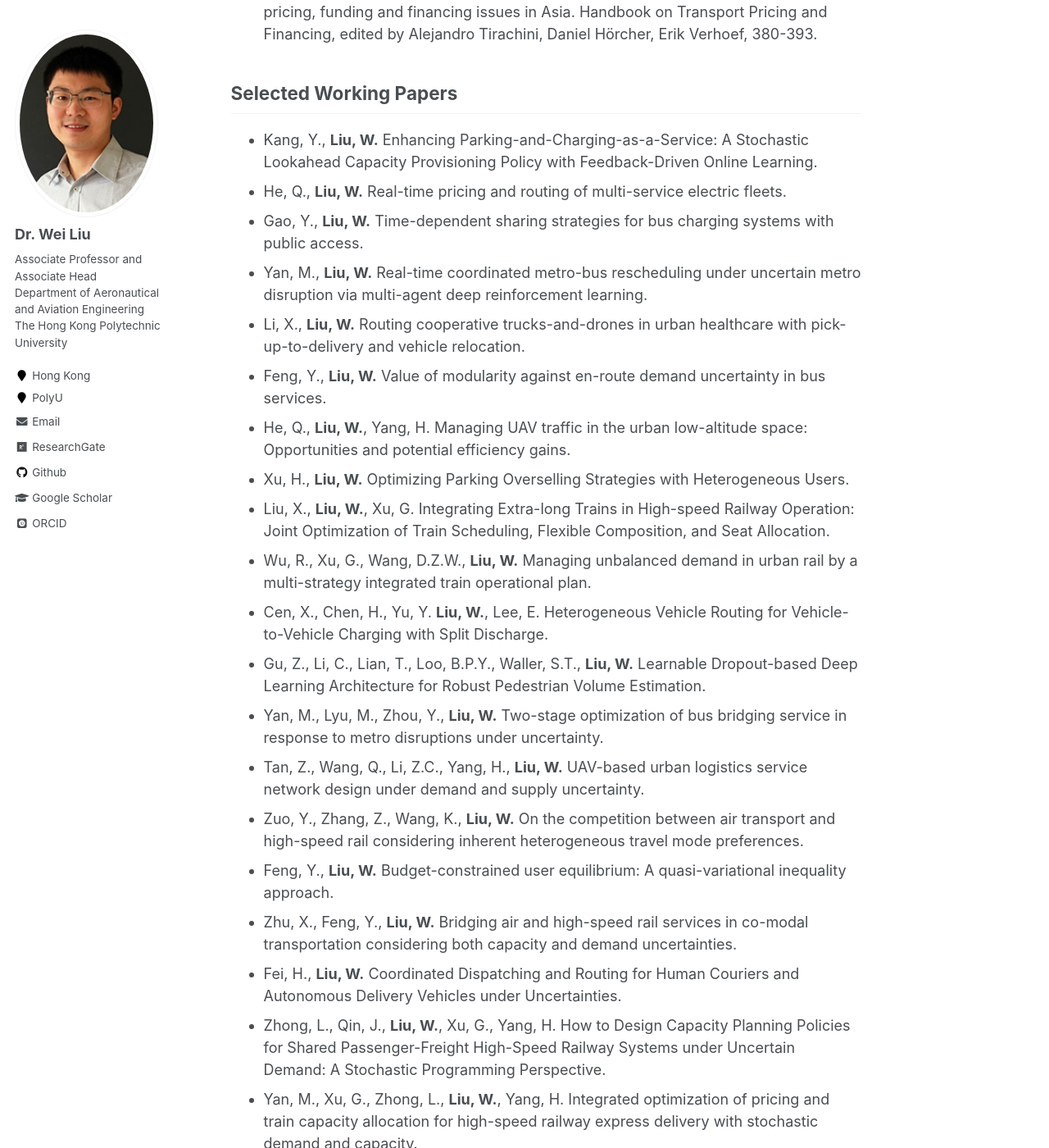
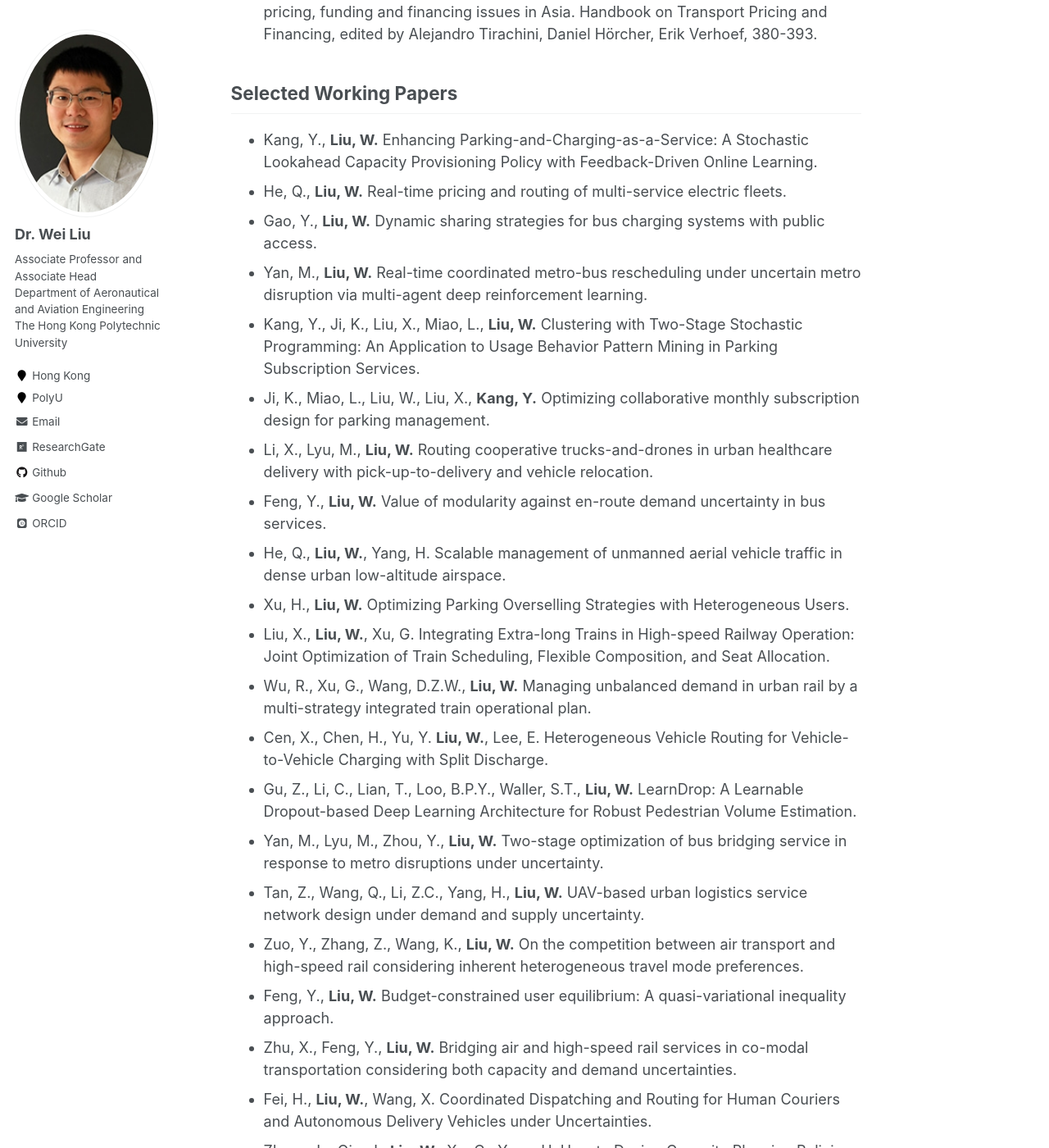
Before and after one commit to weiliu2016/weiliu2016.github.io, a Jekyll site: the page built from _pages/publications.md, in a window 1280 px wide and 1400 px high, scrolled down 315 px. Shown: the whole window at 82% size. Built offline with Jekyll 4.4.1, drawn with Linux system fonts in a browser that asks for light colours; some web fonts are replaced; formulas are drawn with MathJax 3; some of the changed text lies outside the part shown.

Commit message:
Update publications.md

```diff
--- a/_pages/publications.md
+++ b/_pages/publications.md
@@ -24,22 +24,24 @@ Selected Working Papers
 ----------
 - Kang, Y., **Liu, W.** Enhancing Parking-and-Charging-as-a-Service: A Stochastic Lookahead Capacity Provisioning Policy with Feedback-Driven Online Learning.
 - He, Q., **Liu, W.** Real-time pricing and routing of multi-service electric fleets.
-- Gao, Y., **Liu, W.** Time-dependent sharing strategies for bus charging systems with public access.
+- Gao, Y., **Liu, W.** Dynamic sharing strategies for bus charging systems with public access.
 - Yan, M., **Liu, W.** Real-time coordinated metro-bus rescheduling under uncertain metro disruption via multi-agent deep reinforcement learning.
-- Li, X., **Liu, W.** Routing cooperative trucks-and-drones in urban healthcare with pick-up-to-delivery and vehicle relocation.
+- Kang, Y., Ji, K., Liu, X., Miao, L., **Liu, W.** Clustering with Two-Stage Stochastic Programming: An Application to Usage Behavior Pattern Mining in Parking Subscription Services.
+- Ji, K., Miao, L., Liu, W., Liu, X., **Kang, Y.** Optimizing collaborative monthly subscription design for parking management.
+- Li, X., Lyu, M., **Liu, W.** Routing cooperative trucks-and-drones in urban healthcare delivery with pick-up-to-delivery and vehicle relocation.
 - Feng, Y., **Liu, W.** Value of modularity against en-route demand uncertainty in bus services.
-- He, Q., **Liu, W.**, Yang, H. Managing UAV traffic in the urban low-altitude space: Opportunities and potential efficiency gains.
+- He, Q., **Liu, W.**, Yang, H. Scalable management of unmanned aerial vehicle traffic in dense urban low-altitude airspace.
 - Xu, H., **Liu, W.** Optimizing Parking Overselling Strategies with Heterogeneous Users.
 - Liu, X., **Liu, W.**, Xu, G. Integrating Extra-long Trains in High-speed Railway Operation: Joint Optimization of Train Scheduling, Flexible Composition, and Seat Allocation.
 - Wu, R., Xu, G., Wang, D.Z.W., **Liu, W.** Managing unbalanced demand in urban rail by a multi-strategy integrated train operational plan.
 - Cen, X., Chen, H., Yu, Y. **Liu, W.**, Lee, E. Heterogeneous Vehicle Routing for Vehicle-to-Vehicle Charging with Split Discharge.
-- Gu, Z., Li, C., Lian, T., Loo, B.P.Y., Waller, S.T., **Liu, W.** Learnable Dropout-based Deep Learning Architecture for Robust Pedestrian Volume Estimation.
+- Gu, Z., Li, C., Lian, T., Loo, B.P.Y., Waller, S.T., **Liu, W.** LearnDrop: A Learnable Dropout-based Deep Learning Architecture for Robust Pedestrian Volume Estimation.
 - Yan, M., Lyu, M., Zhou, Y., **Liu, W.** Two-stage optimization of bus bridging service in response to metro disruptions under uncertainty.
 - Tan, Z., Wang, Q., Li, Z.C., Yang, H., **Liu, W.** UAV-based urban logistics service network design under demand and supply uncertainty.
 - Zuo, Y., Zhang, Z., Wang, K., **Liu, W.** On the competition between air transport and high-speed rail considering inherent heterogeneous travel mode preferences.
 - Feng, Y., **Liu, W.** Budget-constrained user equilibrium: A quasi-variational inequality approach.
 - Zhu, X., Feng, Y., **Liu, W.** Bridging air and high-speed rail services in co-modal transportation considering both capacity and demand uncertainties.
-- Fei, H., **Liu, W.** Coordinated Dispatching and Routing for Human Couriers and Autonomous Delivery Vehicles under Uncertainties.
+- Fei, H., **Liu, W.**, Wang, X. Coordinated Dispatching and Routing for Human Couriers and Autonomous Delivery Vehicles under Uncertainties.
 - Zhong, L., Qin, J., **Liu, W.**, Xu, G., Yang, H. How to Design Capacity Planning Policies for Shared Passenger-Freight High-Speed Railway Systems under Uncertain Demand: A Stochastic Programming Perspective.
 - Yan, M., Xu, G., Zhong, L., **Liu, W.**, Yang, H. Integrated optimization of pricing and train capacity allocation for high-speed railway express delivery with stochastic demand and capacity.
 - Gu, Z., Lian, T., Li, C., Loo, B.P.Y., Waller, S.T., **Liu, W.** A Mamba-based Probabilistic Generative Neural Network for Estimating Urban Pedestrian Volumes.
@@ -55,14 +57,14 @@ Selected Working Papers
 - Liu, T.L., Xu, P., Si, B., **Liu, W.** Modeling and evaluating time-varying user preference of morning rail transit commuters with smart card data.
 - Xu, G., Liu, X., Zhong, L., **Liu, W.** Optimization of Train Stopping Plan, Scheduling, Seat Allocation with Social Distancing Strategies.
 - Wu, W., Zeng, B., Sun, J., Li, C., **Liu, W.**, Waller, S.T. Autonomous-Shuttle-Bus-Based Mid-block Pedestrian Crossings along Urban Streets.
-- Xu, K., Saberi, M., Wang, X., **Liu, W.** Vehicle sharing strategies for ridesourcing platforms.
 
 
 Journal Publication
 ----------
-* [120] Zhang, Z., Gao, Y., Zhang, F., **Liu, W.** (2026) Parking management and operation: A bibliometric analysis and comprehensive review. Transport Economics and Management, forthcoming. ([Download](https://doi.org/10.1016/j.team.2025.12.xxx))
-* [119] Xu, J., Deng, L., Gao, Y., **Liu, W.**  (2026). Joint optimization of pricing, seat allocation and overbooking for high-speed railway system under demand uncertainty. Transportation Research Part C: Emerging Technologies, 183, 105492. ([Download](https://doi.org/10.1016/j.trc.2025.105492))
-* [118] Li, J., Liu, D., Baldi, S., **Liu, W.** (2026) System-theoretic Framework for Intent Sharing in Cooperative Adaptive Cruise Control. IEEE Transactions on Intelligent Transportation Systems, 1-14. ([Download](https://doi.org/10.1109/TITS.2025.3637809))
+* [121] Li, J., Liu, D., Baldi, S., **Liu, W.** (2026) System-theoretic Framework for Intent Sharing in Cooperative Adaptive Cruise Control. IEEE Transactions on Intelligent Transportation Systems, 27(2), 2013-2026. ([Download](https://doi.org/10.1109/TITS.2025.3637809))
+* [120] Shu, Y., Ng, K.K., **Liu, W.**, Jin, Z., Zhang, C. (2026) Optimising last-mile delivery network through locker–drone logistics system design under uncertain demand. Journal of Air Transport Management, 134, 102984. ([Download](https://doi.org/10.1016/j.jairtraman.2026.102984))
+* [119] Zhang, Z., Gao, Y., Zhang, F., **Liu, W.** (2026) Parking management and operation: A bibliometric analysis and comprehensive review. Transport Economics and Management, 4, 14-37. ([Download](https://doi.org/10.1016/j.team.2025.12.xxx))
+* [118] Xu, J., Deng, L., Gao, Y., **Liu, W.**  (2026). Joint optimization of pricing, seat allocation and overbooking for high-speed railway system under demand uncertainty. Transportation Research Part C: Emerging Technologies, 183, 105492. ([Download](https://doi.org/10.1016/j.trc.2025.105492))
 * [117] Zhong, L., Liu, Y., Xu, G.M., **Liu, W.**, Yang, H. (2025) Train capacity optimization under stochastic demand: A flexible composition strategy with extra-long trains. Transportation Research Part E: Logistics and Transportation Review, 204, 104430. ([Download](https://doi.org/10.1016/j.tre.2025.104430))
 * [116] Gao, Y., **Liu, W.**, Zhang, Z., Du, B. (2025) Managing parking and charging services for electric autonomous vehicles considering vehicle-to-grid facilities. Transportation Research Part A: Policy and Practice, 201, 104680. ([Download](https://doi.org/10.1016/j.tra.2025.104680))
 * [115] Lyu, M., **Liu, W.**, He, Q., Wu, L. (2025) Urban food delivery service optimisation with coordinated delivery riders and drones. Transportation Research Part E: Logistics and Transportation Review, 204, 104412. ([Download](https://doi.org/10.1016/j.tre.2025.104412))
```
